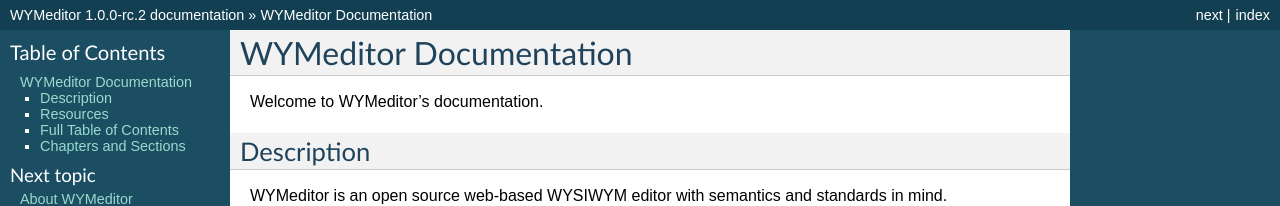
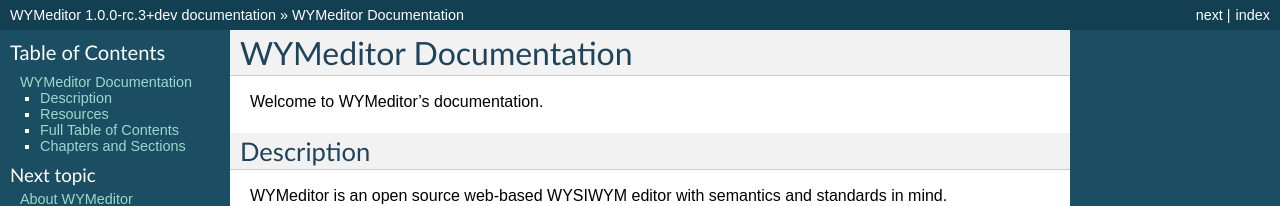
Before and after one commit to wymeditor/wymeditor, a Sphinx documentation site: the page built from docs/index.rst, in a window 1280 px wide and 900 px high. Shown: the top 206 px of the window. Built offline with Sphinx 7.4.7, drawn with Linux system fonts in a browser that asks for light colours; some of the changed text lies outside the part shown.

Commit message:
Version bump!

```diff
--- a/bower.json
+++ b/bower.json
@@ -1,6 +1,6 @@
 {
   "name": "wymeditor",
-  "version": "1.0.0-rc.2",
+  "version": "1.0.0-rc.3+dev",
   "keywords": [
     "semantic",
     "wysiwym",
--- a/docs/conf.py
+++ b/docs/conf.py
@@ -54,7 +54,7 @@
 # The short X.Y version.
 version = '1.0'
 # The full version, including alpha/beta/rc tags.
-release = '1.0.0-rc.2'
+release = '1.0.0-rc.3+dev'
 
 # There are two options for replacing |today|: either, you set today to some
 # non-false value, then it is used:
--- a/package.json
+++ b/package.json
@@ -1,7 +1,7 @@
 {
   "name": "wymeditor",
   "description": "Pure js cross-browser WYSIWYM editor with a focus on the clean separation of content and styling.",
-  "version": "1.0.0-rc.2",
+  "version": "1.0.0-rc.3+dev",
   "homepage": "http://wymeditor.github.io/wymeditor/",
   "repository": [
     {
```
Also changed, not shown: CHANGELOG.md (+4 -0 lines).
